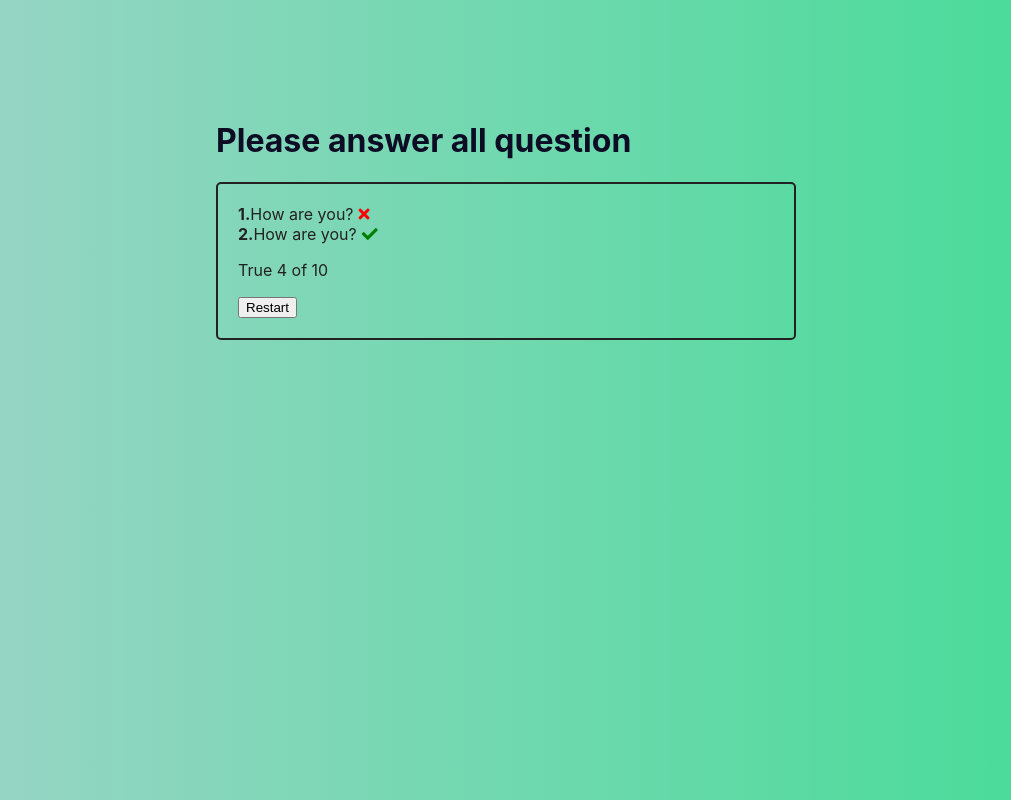
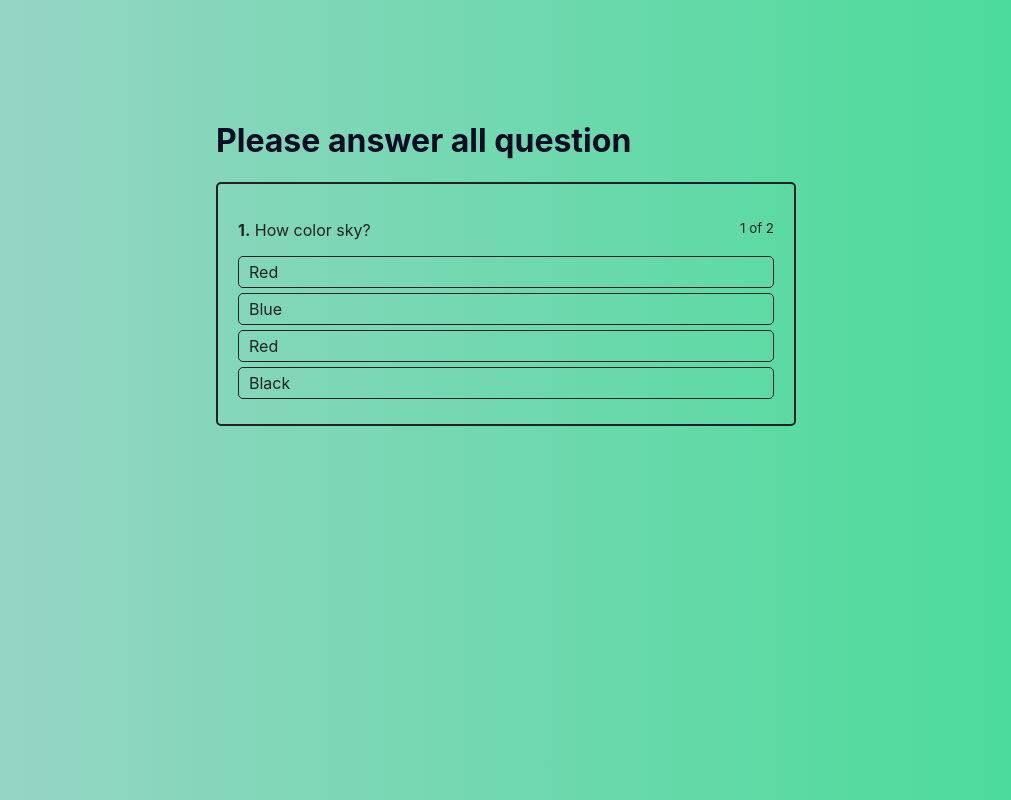
Before and after one commit to matviiko/reactLessons, a React (Create React App) app: page / in a window 1280 px wide. Shown: the whole page, without its empty margins (134-1145 px from the left). Built offline with nearby package versions, Linux system fonts and the light colour scheme.

Commit message:
fix FinishedQuiz.js

```diff
--- a/src/components/FinishedQuiz/FinishedQuiz.js
+++ b/src/components/FinishedQuiz/FinishedQuiz.js
@@ -2,22 +2,36 @@ import React from "react";
 import classes from "./FinishedQuiz.module.css"
 
 const FinishedQuiz = props => {
+    const successCount = Object.keys(props.result).reduce((total, key) => {
+        if (props.result[key] === 'success') {
+            total++;
+        }
+
+        return total;
+    }, 0)
+
     return (
         <div className={classes.FinishedQuiz}>
             <ul>
-                <li>
-                    <strong>1.</strong>
-                    How are you?
-                    <i className={'fa fa-times ' + classes.error}/>
-                </li>
-                <li>
-                    <strong>2.</strong>
-                    How are you?
-                    <i className={'fa fa-check ' + classes.success}/>
-                </li>
+                {props.quiz.map((quizItem, index) => {
+                    const cls = [
+                        'fa',
+                        props.result[quizItem.id] === 'error' ? 'fa-times' : 'fa-check',
+                        classes[props.result[quizItem.id]]
+                    ]
+
+                    return (
+                        <li key={index}>
+                            <strong>{index + 1}</strong>. &nbsp;
+                            {quizItem.question}
+                            <i className={cls.join(' ')}/>
+                        </li>
+                    )
+                })}
+
             </ul>
 
-            <p>True 4 of 10</p>
+            <p>True {successCount} of {props.quiz.length}</p>
 
             <div>
                 <button>Restart</button>
--- a/src/containers/Quiz/Quiz.js
+++ b/src/containers/Quiz/Quiz.js
@@ -5,7 +5,8 @@ import FinishedQuiz from "../../components/FinishedQuiz/FinishedQuiz";
 
 class Quiz extends Component {
     state = {
-        isFinished: true,
+        results: {},
+        isFinished: false,
         activeQuestion: 0,
         answerState: null,
         quiz: [
@@ -43,11 +44,16 @@ class Quiz extends Component {
         }
 
         const question = this.state.quiz[this.state.activeQuestion]
+        const results = this.state.results
 
         if (question.rightAnswerId === answerId) {
+            if(results[question.id]) {
+                results[question.id] = 'success'
+            }
 
             this.setState({
-                answerState: {[answerId]: 'success'}
+                answerState: {[answerId]: 'success'},
+                results: results
             });
 
             const timeout = window.setTimeout(() => {
@@ -65,8 +71,10 @@ class Quiz extends Component {
                 window.clearTimeout(timeout)
             })
         } else {
+            results[question.id] = 'error'
             this.setState({
-                answerState: {[answerId]: 'error'}
+                answerState: {[answerId]: 'error'},
+                results: results
             })
         }
     }
@@ -82,7 +90,10 @@ class Quiz extends Component {
                     <h1>Please answer all question</h1>
 
                     {
-                        this.state.isFinished ? <FinishedQuiz />
+                        this.state.isFinished ? <FinishedQuiz
+                            result={this.state.results}
+                            quiz={this.state.quiz}
+                            />
                             :<ActiveQuiz
                                 answers={this.state.quiz[this.state.activeQuestion].answers}
                                 question={this.state.quiz[this.state.activeQuestion].question}
```
